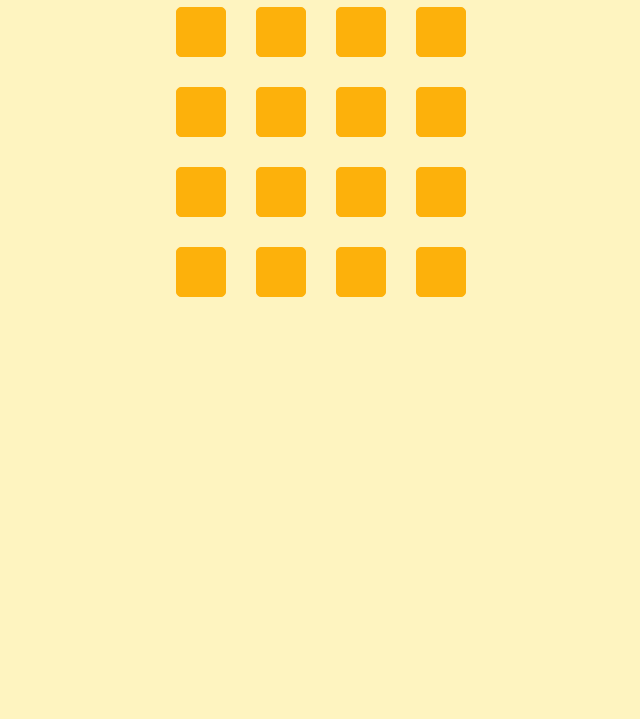
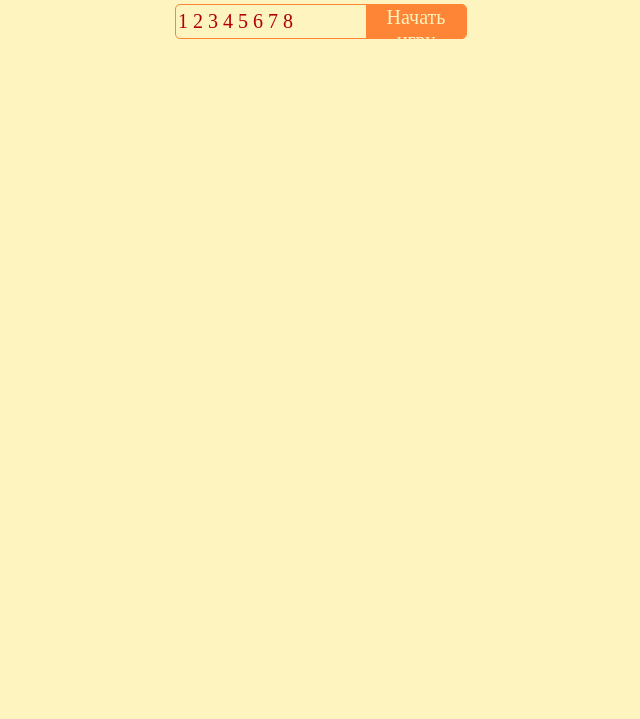
Before and after one commit to AlekseyKartyshev/AlekseyKartyshev-AlekseyKartyshev.github.io, a plain HTML site: page FindGame/index.html in a window 1280 px wide. Shown: the part 81-800 px from the top of the page, without its empty margins (319-959 px from the left). Drawn offline with Linux system fonts and the light colour scheme; a web font is replaced by a local one.

Commit message:
Add files via upload

```diff
--- a/FindGame/main.js
+++ b/FindGame/main.js
@@ -1,4 +1,4 @@
-let numbers = [1, 1, 2, 2, 3, 3, 4, 4, 5, 5, 6, 6, 7, 7, 8, 8];
+let numbers = [];
 
 function shuffle(arr) {
   var j, temp;
@@ -11,7 +11,7 @@ function shuffle(arr) {
   return arr;
 }
 
-function createTitle(title) {
+function createTitle(title = "Найди пару") {
   let createTitle = document.createElement("h1");
   createTitle.classList.add("title");
   createTitle.textContent = title;
@@ -47,17 +47,17 @@ function deleteCard(massive) {
 
 function createWinButton() {
   let button = document.createElement("button");
-  button.classList.add("win-btn");
-  button.textContent = 'Сыграть еще раз'
+  button.classList.add("win-btn", "btn");
+  button.textContent = "Сыграть еще раз";
   button.addEventListener("click", () => {
     let app = document.querySelector("#app");
     app.replaceChildren();
-    createApp()
+    createApp(numbers);
   });
-  return button
+  return button;
 }
 
-function createApp(title = "Найди пару") {
+function createApp(massive, title) {
   let container = document.querySelector("#app");
   let app = document.createElement("div");
   app.classList.add("app");
@@ -68,7 +68,8 @@ function createApp(title = "Найди пару") {
   let session = [];
   let id = 1;
   let activeCards = [];
-  let cards = createCards(numbers);
+  let = mass = [...massive, ...massive]
+  let cards = createCards(mass);
   for (const item of cards) {
     let card = item.card;
     session.push({
@@ -79,24 +80,17 @@ function createApp(title = "Найди пару") {
     id++;
 
     card.addEventListener("click", function action() {
-      // i.numberArea.textContent = i.number;
-
-      // let clickCheck = JSON.parse(localStorage.getItem("session"));
       // * Активируем карту
       for (const index of session) {
-        // console.log(i.id);
         if (item.id === index.id) {
           index.verificationCheck = true;
           item.numberArea.textContent = item.number;
-          // console.log(iterator.id);
         }
       }
 
       // * Проверяем активированность карты
       for (const ind of session) {
         if (ind.verificationCheck) {
-          // card.classList.add("true");
-          // console.log(numberOfActiveCards)
           activeCards.push(item);
           if (activeCards.length == 2) {
             if (activeCards[0].number === activeCards[1].number) {
@@ -104,19 +98,16 @@ function createApp(title = "Найди пару") {
                 activeCards.pop();
               } else {
                 activeCardNumber += 2;
-                console.log(activeCardNumber)
+                console.log(activeCardNumber);
                 activeCards[0].card.classList.add("true");
                 activeCards[1].card.classList.add("true");
                 activeCards[0].card.removeEventListener("click", action);
                 activeCards[1].card.removeEventListener("click", action);
                 activeCards.pop();
                 activeCards.pop();
-                // console.log(session);
               }
-              // console.log(activeCards);
             } else {
               setTimeout(function () {
-                // console.log(activeCards);
                 activeCards[0].numberArea.textContent = null;
                 activeCards[1].numberArea.textContent = null;
                 activeCards.pop();
@@ -127,29 +118,11 @@ function createApp(title = "Найди пару") {
               index.verificationCheck = false;
             }
             if (session.length === activeCardNumber) {
-              container.append(createWinButton())
+              container.append(createWinButton());
             }
-            // activeCards.pop();
-            // activeCards.pop();
-
-            // console.log(activeCards);
-            // ind.verificationCheck = false;
-            // ind.active = false
           }
-          // activeCards.push(ind);
         }
       }
-
-      // console.log(session);
-      // for (const ind of clickCheck) {
-      //   if (ind.active) {
-      //     numberOfActiveCards++;
-      //     if (numberOfActiveCards <= 2) {
-      //       activeCards.push(ind);
-      //     }
-      // activeCards.push(ind);
-      //   }
-      // }
     });
     app.append(card);
   }
@@ -158,6 +131,40 @@ function createApp(title = "Найди пару") {
   document.body.append(container);
 }
 
+function createForm() {
+  let container = document.querySelector("#app");
+  let title = createTitle()
+  let form = document.createElement("form");
+  form.classList.add("form");
+  let input = document.createElement("input");
+  input.placeholder = "Символы в карточках";
+  input.value = "1 2 3 4 5 6 7 8";
+  input.classList.add("input");
+  input.type = "text";
+  input.id = "input";
+  let button = document.createElement("button");
+  button.textContent = "Начать игру";
+  button.type = "submit";
+  button.classList.add("btn", "form-btn");
+  form.addEventListener('submit', (e) => {
+    e.preventDefault();
+
+    if (!form.input.value) {
+      return;
+    }
+
+    numbers = input.value.split(' ')
+    console.log(numbers)
+    let app = document.querySelector("#app");
+    app.replaceChildren();
+    createApp(numbers)
+  })
+  form.append(input);
+  form.append(button);
+  container.append(title)
+  container.append(form);
+}
+
 document.addEventListener("DOMContentLoaded", () => {
-  createApp();
+  createForm();
 });
--- a/FindGame/style.css
+++ b/FindGame/style.css
@@ -1,6 +1,7 @@
 @import "https://fonts.fontstorage.com/import/gunnyrewritten.css";
 
 * {
+  margin: 0px;
   box-sizing: border-box;
 }
 
@@ -29,6 +30,11 @@ body {
   justify-content: center;
 }
 
+.title {
+  margin-top: 15px;
+  margin-bottom: 15px;
+  font-size: 35px;
+}
 
 .card {
   width: 50px;
@@ -42,6 +48,7 @@ body {
 }
 
 .true {
+  color: #FEF4C0;
   background-color: #FE8535;
   border: 1px solid #FE8535;
 }
@@ -54,19 +61,64 @@ body {
   margin-bottom: 30px;
 }
 
+.card:last-child {
+  margin-right: 0px;
+}
+
+
 .card-title {
   font-size: 20px;
 }
 
+.btn {
+  text-align: center;
+  font-family: 'Gunny Rewritten';
+  background-color: #FE8535;
+  border: 1px solid #FE8535;
+  border-radius: 5px;
+  color: #FEF4C0;
+}
+
 .win-btn {
   font-size: 25px;
-  text-align: center;
-  font-family: 'Gunny Rewritten';
   margin-top: 30px;
-  color: #B20000;
-  background-color: #FE8535;
-  border: 1px solid #FE8535;
   border-radius: 5px;
   width: 200px;
   height: 50px;
 }
+
+.form {
+  display: flex;
+  align-items: center;
+  height: 35px;
+  margin-top: 15px;
+  /* background-color: #FE8535; */
+  border: 1px solid #FE8535;
+  border-radius: 5px;
+  color: #B20000;
+}
+
+.input {
+  font-size: 20px;
+  width: 190px;
+  font-family: 'Gunny Rewritten';
+  color: #B20000;
+  background-color: transparent;
+  border: none;
+  height: 35px;
+}
+
+.input:focus {
+  outline: none;
+}
+
+.input::placeholder {
+  color: #B20000;
+}
+
+.form-btn {
+  font-size: 20px;
+  border-radius: 0px 5px 5px 0px;
+  width: 100px;
+  height: 35px;
+}
```
Also changed, not shown: FindGame/index.html (+1 -1 lines).
